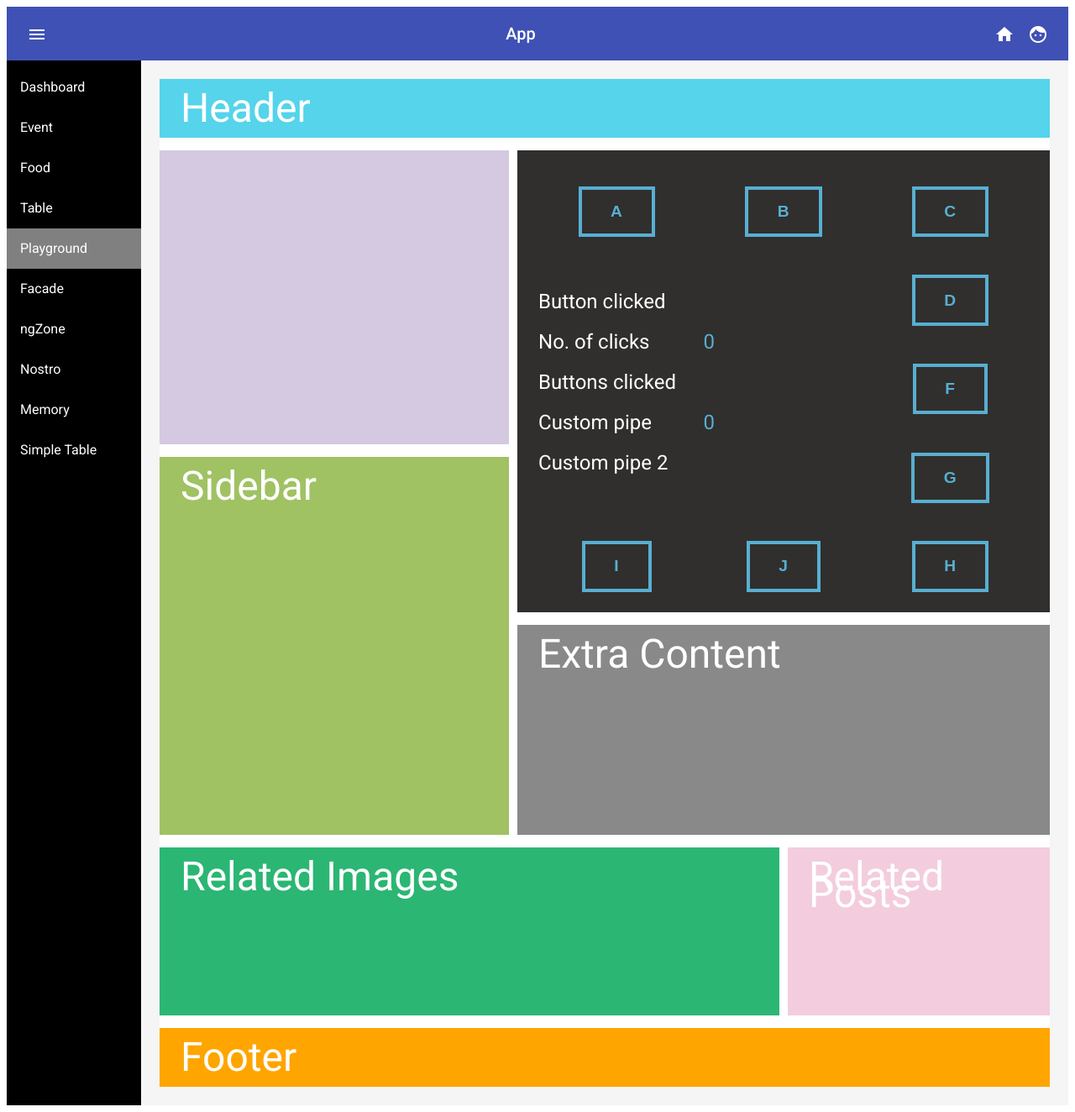
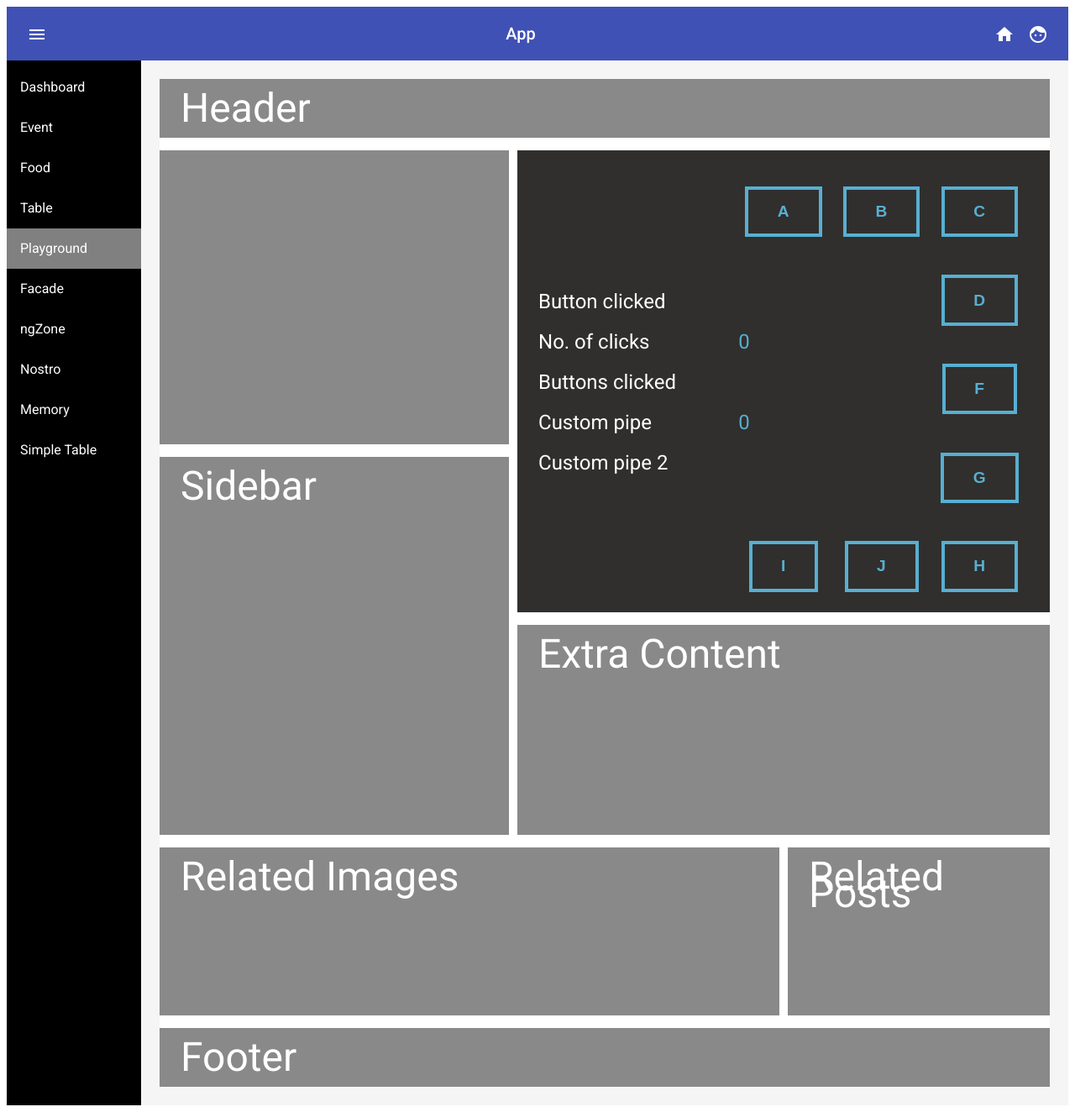
Before and after one commit to georgegabor/my-dietary-app-frontend, an Angular app: page /nav/playground in a window 1280 px wide. Shown: the whole page at 84% size. Built offline with nearby package versions, Linux system fonts and the light colour scheme.

Commit message:
Made 5 cols

```diff
--- a/src/app/modules/playground/playground.component.scss
+++ b/src/app/modules/playground/playground.component.scss
@@ -1,10 +1,8 @@
 .button-content {
   display: grid;
-  grid-template-columns: repeat(3, 1fr);
-  grid-column-gap: 2%;
+  grid-template-columns: repeat(5, 1fr);
   grid-row-gap: 2%;
   grid-auto-rows: 6rem;
-  // justify-items: center;
 }
 
 button {
@@ -15,14 +13,18 @@ button {
   // position: relative;
 }
 
+.text-content {
+  grid-column: 1 / 5;
+  grid-row:  2 / 5;
+  align-self: center;
+}
+
 .text {
   color: #58afd1;
 }
 
 .info-wrapper {
   display: grid;
-  max-width: 100%;
-  min-width: 100%;
   grid-template-columns: repeat(2, 1fr);
   grid-column-gap: 2%;
 }
@@ -32,15 +34,10 @@ button {
   overflow: hidden;
 }
 
-.text-content {
-  grid-column: 1 / 3;
-  grid-row:  2 / 5;
-  justify-self: unset;
-  align-self: center;
-}
+
 
 .button-a {
-  grid-column: 1 / 2;
+  grid-column: 3 / 4;
   grid-row:  1 / 2;
   align-self: center;
   justify-self: center;
@@ -48,56 +45,56 @@ button {
 }
 
 .button-b {
-  grid-column: 2 / 3;
+  grid-column: 4/5;
   grid-row:  1 / 2;
   align-self: center;
   justify-self: center;
 }
 
 .button-c {
-  grid-column: 3 / 4;
+  grid-column: 5/6;
   grid-row:  1 / 2;
   align-self: center;
   justify-self: center;
 }
 
 .button-d {
-  grid-column: 3 / 4;
+  grid-column: 5/6;
   grid-row:  2 / 3;
   align-self: center;
   justify-self: center;
 }
 
 .button-f {
-  grid-column: 3 / 4;
+  grid-column: 5/6;
   grid-row:  3 / 4;
   align-self: center;
   justify-self: center;
 }
 
 .button-g {
-  grid-column: 3 / 4;
+  grid-column: 5/6;
   grid-row:  4 / 5;
   align-self: center;
   justify-self: center;
 }
 
 .button-h {
+  grid-column: 5/6;
+  grid-row:  5 / 6;
+  align-self: center;
+  justify-self: center;
+}
+
+.button-i {
   grid-column: 3 / 4;
   grid-row:  5 / 6;
   align-self: center;
   justify-self: center;
 }
 
-.button-i {
-  grid-column: 1 / 2;
-  grid-row:  5 / 6;
-  align-self: center;
-  justify-self: center;
-}
-
 .button-j {
-  grid-column: 2 / 3;
+  grid-column: 4/5;
   grid-row:  5 / 6;
   align-self: center;
   justify-self: center;
@@ -148,13 +145,13 @@ p {
 .header {
   grid-column: 1 / 4;
   grid-row: 1 / 2;
-  background-color: #55d4eb;
+  background-color: #898989;
 }
 
 .hero {
   grid-column: 1 / 2;
   grid-row-start: 2 / 3;
-  background-color: #d5c9e2;
+  background-color: #898989;
   min-height: 300px;
 }
 
@@ -162,7 +159,7 @@ p {
   grid-column: 1 / 2;
   grid-row: 3 / 5;
   min-height: 400px;
-  background-color: #a0c263;
+  background-color: #898989;
 }
 
 .content {
@@ -183,19 +180,19 @@ p {
   grid-column: 1 / 3;
   grid-row: 5 / 6;
   min-height: 150px;
-  background-color: #2BB673;
+  background-color: #898989;
 }
 
 .related-posts {
   grid-column: 3 / 4;
   grid-row: 5 / 6;
-  background-color: #f3cddd;
+  background-color: #898989;
 }
 
 .footer {
   grid-column: 1 / 4;
   grid-row: 6 / 7;
-  background-color: #FFA500;
+  background-color: #898989;
 }
 
 
```
